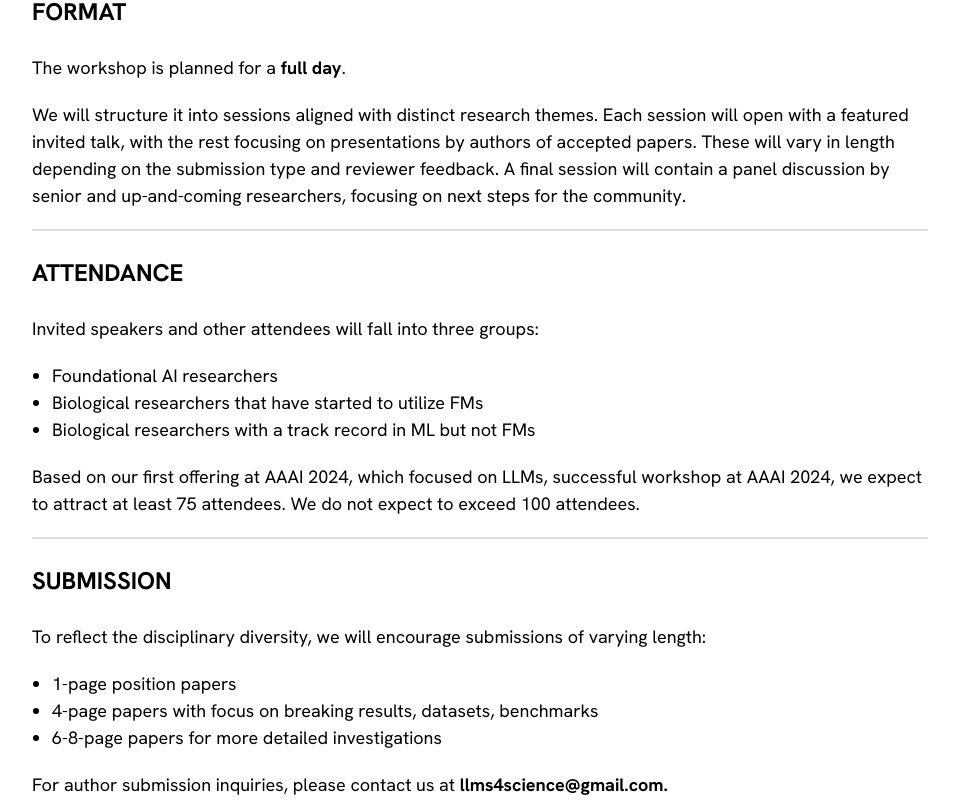
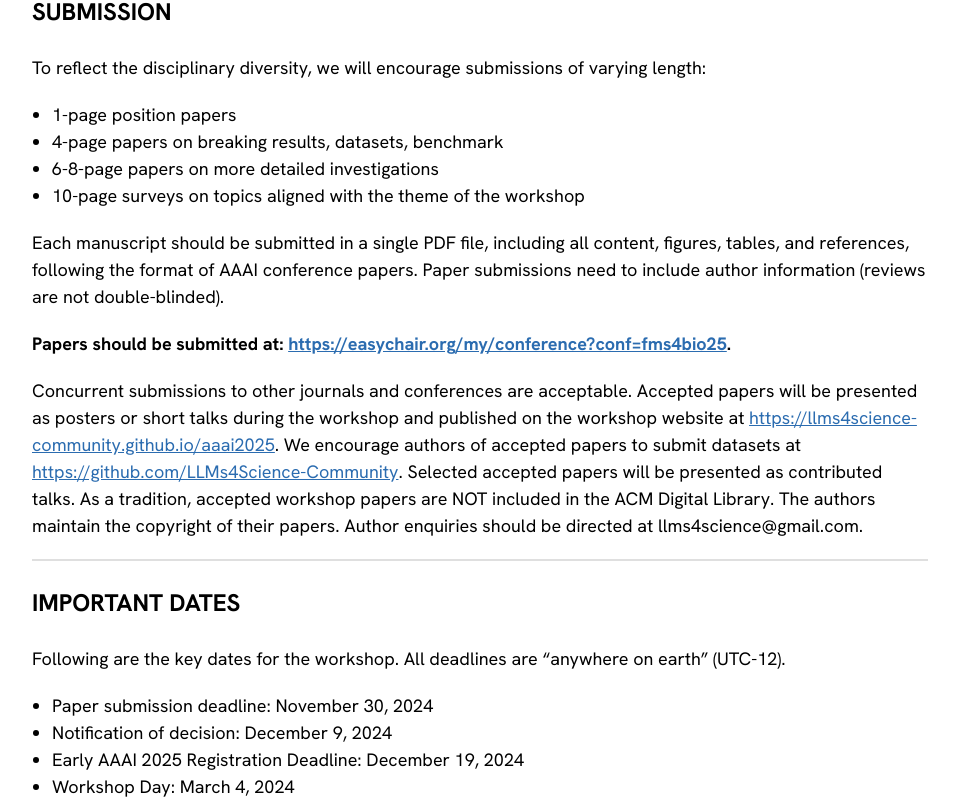
Before and after one commit to LLMs4Science-Community/LLMs4Science-Community.github.io, a Next.js app: page /aaai2025 in a window 1280 px wide. Shown: the part 1676-2480 px from the top of the page, without its empty margins (160-1119 px from the left). Built offline with nearby package versions, Linux system fonts and the light colour scheme.

Commit message:
Edit content

```diff
--- a/src/app/aaai2025/aaai2025.css
+++ b/src/app/aaai2025/aaai2025.css
@@ -15,3 +15,8 @@ ul {
   list-style-type: disc;
   padding-left: 20px;
 }
+
+a {
+  color: #2b6cb0;
+  text-decoration: underline;
+}
--- a/src/app/aaai2025/components/about.jsx
+++ b/src/app/aaai2025/components/about.jsx
@@ -72,10 +72,10 @@ const About = () => {
           that occur at disparate spatio-temporal scales, only probed in the wet
           laboratories at different conditions, at different granularities, at
           different levels of fidelity, and incompletely. This workshop poses
-          and advances the following question: How can we advance foundation
-          models to transform biological research? This workshop brings together
-          an interdisciplinary community of researchers at various levels of
-          their career to nucleate a community that advances this question.
+          and advances the following question: How can we advance FMs to
+          transform biological research? This workshop brings together an
+          interdisciplinary community of researchers at various levels of their
+          career to nucleate a community that advances this question.
         </p>
       </div>
 
--- a/src/app/aaai2025/components/nav.jsx
+++ b/src/app/aaai2025/components/nav.jsx
@@ -49,7 +49,7 @@ const Nav = () => {
   return (
     <nav className="fixed w-screen h-[100px] z-[1000] flex justify-center gap-[40px] px-[80px] items-center bg-white">
       {links.map((link, i) => (
-        <Link key={i} href={link.href}>
+        <Link className="no-underline" key={i} href={link.href}>
           {link.type === "section" ? (
             <motion.span
               animate={{
--- a/src/app/aaai2025/components/organizers.jsx
+++ b/src/app/aaai2025/components/organizers.jsx
@@ -29,7 +29,7 @@ const Organizers = () => {
       id="organizers"
       className="w-[70vw] mx-auto py-[100px] flex flex-col gap-10"
     >
-      <h1 className="text-[40px] font-bold text-neutral-200">ORGANIZERS</h1>
+      <h1 className="text-[40px] font-bold text-neutral-200">GENERAL CO-CHAIRS</h1>
 
       <div className="flex flex-col gap-10">
         {/* <h2 className="text-[24px] font-bold mb-6">WORKSHOP ORGANIZERS</h2> */}
--- a/src/app/aaai2025/components/program.jsx
+++ b/src/app/aaai2025/components/program.jsx
@@ -2,43 +2,71 @@
 
 const Program = () => {
   const details = [
-    {
-      title: "FORMAT",
-      content: `
-        <p>The workshop is planned for a <strong>full day</strong>.</p>
-        <p>
-          We will structure it into sessions aligned with distinct research themes.
-          Each session will open with a featured invited talk, with the rest focusing on presentations by authors of accepted papers.
-          These will vary in length depending on the submission type and reviewer feedback.
-          A final session will contain a panel discussion by senior and up-and-coming researchers, focusing on next steps for the community.
-        </p>
-      `,
-    },
-    {
-      title: "ATTENDANCE",
-      content: `
-        <p>Invited speakers and other attendees will fall into three groups:</p>
-        <ul>
-          <li>Foundational AI researchers</li>
-          <li>Biological researchers that have started to utilize FMs</li>
-          <li>Biological researchers with a track record in ML but not FMs</li>
-        </ul>
-        <p>
-          Based on our first offering at AAAI 2024, which focused on LLMs, successful workshop at AAAI 2024, we expect to attract at least 75 attendees.
-          We do not expect to exceed 100 attendees.
-        </p>
-      `,
-    },
     {
       title: "SUBMISSION",
       content: `
         <p>To reflect the disciplinary diversity, we will encourage submissions of varying length:</p>
         <ul>
           <li>1-page position papers</li>
-          <li>4-page papers with focus on breaking results, datasets, benchmarks</li>
-          <li>6-8-page papers for more detailed investigations</li>
+          <li>4-page papers on breaking results, datasets, benchmark</li>
+          <li>6-8-page papers on more detailed investigations</li>
+          <li>10-page surveys on topics aligned with the theme of the workshop</li>
         </ul>
-        <p>For author submission inquiries, please contact us at <strong>llms4science@gmail.com.</strong></p>
+        <p>
+          Each manuscript should be submitted in a single PDF file, including all content,
+          figures, tables, and references, following the format of AAAI conference papers.
+          Paper submissions need to include author information (reviews are not double-blinded).
+        </p>
+        <p>
+          <b>
+            Papers should be submitted at:
+            <a href="https://easychair.org/my/conference?conf=fms4bio25 target="_blank">https://easychair.org/my/conference?conf=fms4bio25</a>.
+          </b>
+        </p>
+        <p>
+          Concurrent submissions to other journals and conferences are acceptable.
+          Accepted papers will be presented as posters or short talks during the workshop and
+          published on the workshop website at
+          <a href="https://llms4science-community.github.io/aaai2025" target="_blank">https://llms4science-community.github.io/aaai2025</a>.
+          We encourage authors of accepted papers to submit datasets at <a href="https://github.com/LLMs4Science-Community" target="_blank">https://github.com/LLMs4Science-Community</a>.
+          Selected accepted papers will be presented as contributed talks.
+          As a tradition, accepted workshop papers are NOT included in the ACM Digital Library.
+          The authors maintain the copyright of their papers. Author enquiries should be directed
+          at llms4science@gmail.com.
+        </p>
+      `,
+    },
+    {
+      title: "IMPORTANT DATES",
+      content: `
+        <p>
+          Following are the key dates for the workshop. All deadlines are “anywhere on earth” (UTC-12).
+        </p>
+        <ul>
+          <li>
+            Paper submission deadline: November 30, 2024
+          </li>
+          <li>
+            Notification of decision: December 9, 2024
+          </li>
+          <li>
+            Early AAAI 2025 Registration Deadline: December 19, 2024
+          </li>
+          <li>
+            Workshop Day: March 4, 2024
+          </li>
+        </ul>
+      `,
+    },
+    {
+      title: "ATTENDANCE",
+      content: `
+        <p>
+         For each accepted paper, at least one author must attend the conference and
+         present their work. Authors of all accepted papers must prepare a final version for
+         publication and a three-minute short video presentation (further details will be provided in the
+         acceptance notification).
+        </p>
       `,
     },
   ];
```
